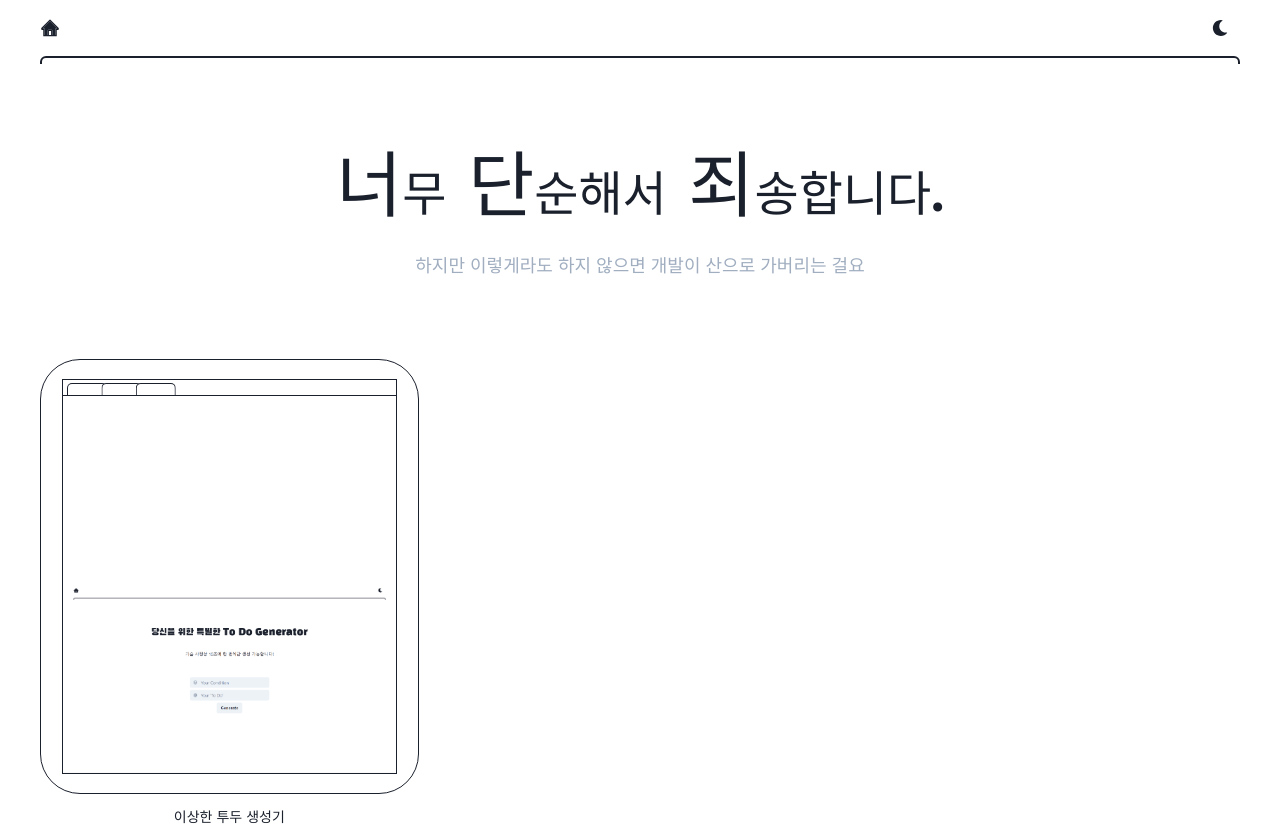
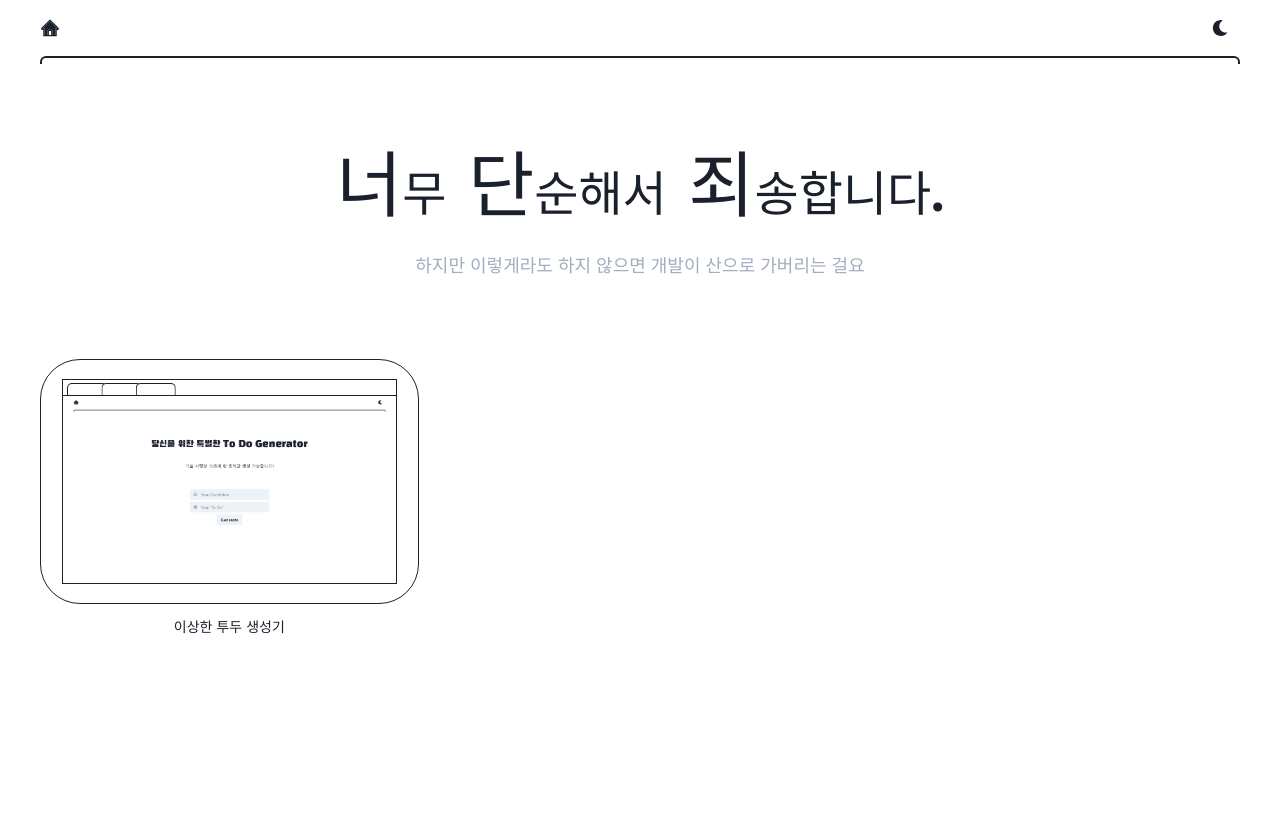
Before and after one commit to BORB-CHOI/pofolpark, a React (Create React App) app in the folder frontend/: page / in a window 1280 px wide. After the commit the page ends 800 px from the top, so only its background shows below. Built offline with nearby package versions, Linux system fonts and the light colour scheme; no server answers.

Commit message:
Update Site.tsx

```diff
--- a/frontend/src/components/Site.tsx
+++ b/frontend/src/components/Site.tsx
@@ -66,8 +66,11 @@ export default function Site({ title, link }: ISiteProps) {
                 borderTopRadius={5}
               ></Box>
             </HStack>
-            <Box aspectRatio={16 / 9} />
-            <Image objectFit={"cover"} src={site01} />
+            <Image
+              style={{ aspectRatio: 16 / 9 }}
+              objectFit={"cover"}
+              src={site01}
+            />
           </Box>
         </Stack>
         <Box w={"100%"}>
```
